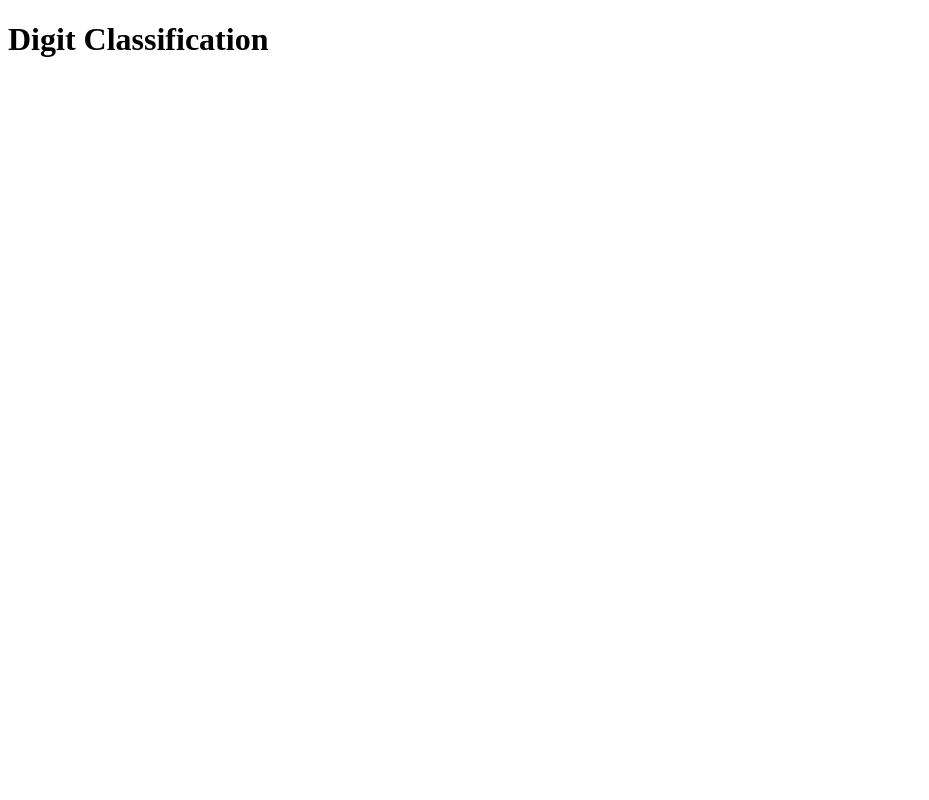
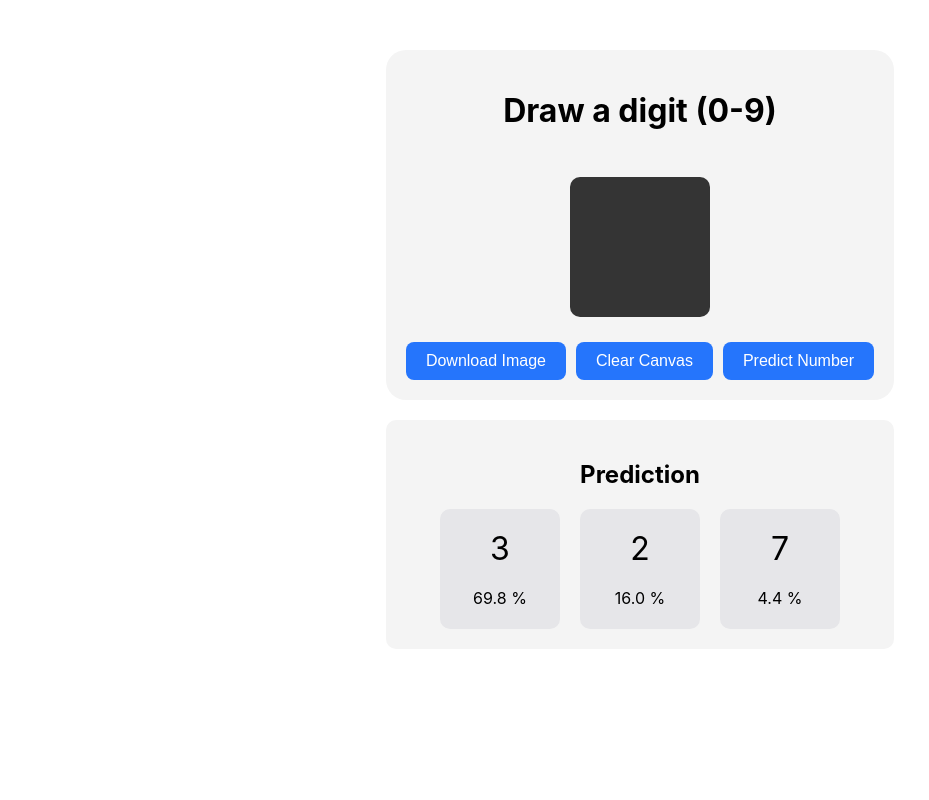
Before and after one commit to pandeb/CanvasDigitClassifier, a Flask app: page / in a window 1280 px wide. Before the commit the part shown is almost empty. Shown: the whole page, without its empty margins (0-929 px from the left). Run offline with Flask 3, Linux system fonts and the light colour scheme.

Commit message:
UI design and layout

```diff
--- a/static/style.css
+++ b/static/style.css
@@ -1,3 +1,79 @@
 body {
     margin: 0;
+    display: flex;
+    flex-direction: column;
+    align-items: center;
+    height: 100vh;
+    font-family: "Inter", sans-serif;
 }
+
+/* container for the user interaction part */
+#canvascontainer {
+    background-color: #f4f4f4;
+    display: flex;
+    flex-direction: column;
+    align-items: center;
+    margin-top: 50px;
+    border-radius: 20px;
+    padding: 20px;
+}
+
+canvas {
+    display: block;
+    background: #343434;
+    cursor: crosshair;
+    width: 140px;
+    height: 140px;
+    border-radius: 10px;
+    margin-top: 25px;
+    margin-bottom: 10px;
+}
+
+.controls {
+    margin-top: 15px;
+    display: flex;
+    gap: 10px;
+}
+
+button {
+    padding: 10px 20px;
+    border: none;
+    border-radius: 8px;
+    background: #2575fc;
+    color: white;
+    font-size: 16px;
+    cursor: pointer;
+}
+
+/* container for the prediction/result part */
+#predictioncontainer {
+    background-color: #f4f4f4;
+    display: flex;
+    flex-direction: column;
+    align-items: center;
+    margin-top: 20px;
+    border-radius: 10px;
+    padding: 20px;
+}
+
+.results {
+    display: flex;
+    gap: 20px;
+}
+
+.top_result, .other_result {
+    width: 120px;
+    height: 120px;
+    display: flex;
+    flex-direction: column;
+    justify-content: center;
+    align-items: center;
+    font-size: 32px;
+    background-color: #e6e6e9;
+    border-radius: 10px;
+    gap: 20px;
+}
+
+#first_score, #second_score, #third_score {
+    font-size: 16px;
+}
--- a/templates/index.html
+++ b/templates/index.html
@@ -4,8 +4,41 @@
     <meta charset="UTF-8">
     <meta name="viewport" content="width=device-width, initial-scale=1.0">
     <title>Interactive Digit Classification</title>
+    <link
+        rel="stylesheet"
+        type="text/css"
+        href="{{ url_for('static', filename='style.css') }}"
+    />
 </head>
 <body>
-    <h1>Digit Classification</h1>
+    <div>
+        <div id="canvascontainer">
+            <h1>Draw a digit (0-9)</h1>
+            <canvas id="canvas" width="140" height="140"></canvas>
+            <div class="controls">
+                <button id="downloadButton">Download Image</button>
+                <button id="clearButton">Clear Canvas</button>
+                <button id="predictButton">Predict Number</button>
+            </div>
+        </div>
+
+        <div id="predictioncontainer">
+            <h2>Prediction</h2>
+            <div class="results">
+                <div class="top_result">
+                    <div id="first_prediction">3</div>
+                    <div id="first_score">69.8 %</div>
+                </div>
+                <div class="other_result">
+                    <div id="second_prediction">2</div>
+                    <div id="second_score">16.0 %</div>
+                </div>
+                <div class="other_result">
+                    <div id="third_prediction">7</div>
+                    <div id="third_score">4.4 %</div>
+                </div>
+            </div>
+        </div>
+    </div>
 </body>
 </html>
```
